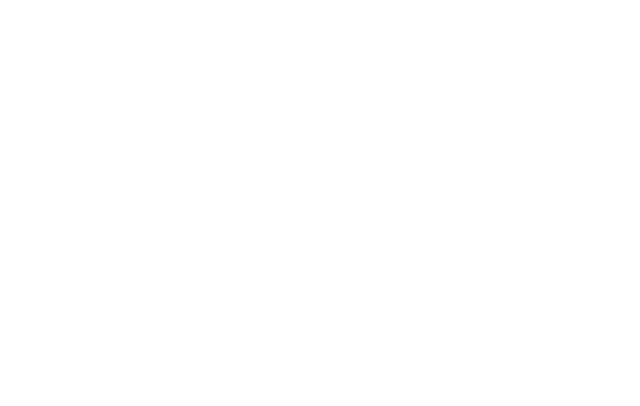
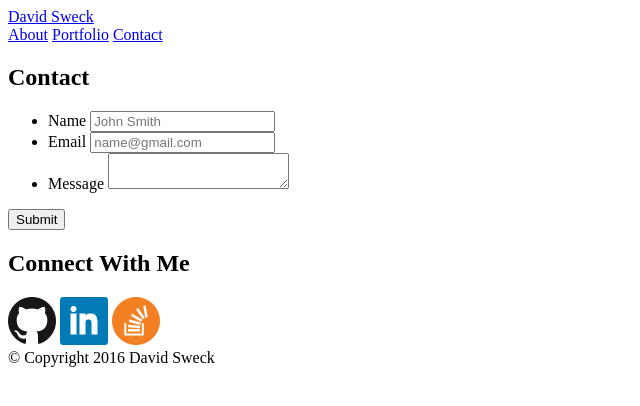
Before and after one commit to davidianapplesauce/Basic-Portfolio, a plain HTML site: page contact.html in a window 1280 px wide. Shown: the whole page, without its empty margins (0-640 px from the left). Drawn offline with Linux system fonts and the light colour scheme.

Commit message:
portfolio exercise

```diff
--- /dev/null
+++ b/assets/css/normalise.css
@@ -0,0 +1,341 @@
+/*! normalize.css v8.0.0 | MIT License | github.com/necolas/normalize.css */
+
+/* Document
+   ========================================================================== */
+
+/**
+ * 1. Correct the line height in all browsers.
+ * 2. Prevent adjustments of font size after orientation changes in iOS.
+ */
+
+ html {
+    line-height: 1.15; /* 1 */
+    -webkit-text-size-adjust: 100%; /* 2 */
+  }
+
+  /* Sections
+     ========================================================================== */
+
+  /**
+   * Remove the margin in all browsers.
+   */
+
+  body {
+    margin: 0;
+  }
+
+  /**
+   * Correct the font size and margin on `h1` elements within `section` and
+   * `article` contexts in Chrome, Firefox, and Safari.
+   */
+
+  h1 {
+    font-size: 2em;
+    margin: 0.67em 0;
+  }
+
+  /* Grouping content
+     ========================================================================== */
+
+  /**
+   * 1. Add the correct box sizing in Firefox.
+   * 2. Show the overflow in Edge and IE.
+   */
+
+  hr {
+    box-sizing: content-box; /* 1 */
+    height: 0; /* 1 */
+    overflow: visible; /* 2 */
+  }
+
+  /**
+   * 1. Correct the inheritance and scaling of font size in all browsers.
+   * 2. Correct the odd `em` font sizing in all browsers.
+   */
+
+  pre {
+    font-family: monospace, monospace; /* 1 */
+    font-size: 1em; /* 2 */
+  }
+
+  /* Text-level semantics
+     ========================================================================== */
+
+  /**
+   * Remove the gray background on active links in IE 10.
+   */
+
+  a {
+    background-color: transparent;
+  }
+
+  /**
+   * 1. Remove the bottom border in Chrome 57-
+   * 2. Add the correct text decoration in Chrome, Edge, IE, Opera, and Safari.
+   */
+
+  abbr[title] {
+    border-bottom: none; /* 1 */
+    text-decoration: underline; /* 2 */
+    text-decoration: underline dotted; /* 2 */
+  }
+
+  /**
+   * Add the correct font weight in Chrome, Edge, and Safari.
+   */
+
+  b,
+  strong {
+    font-weight: bolder;
+  }
+
+  /**
+   * 1. Correct the inheritance and scaling of font size in all browsers.
+   * 2. Correct the odd `em` font sizing in all browsers.
+   */
+
+  code,
+  kbd,
+  samp {
+    font-family: monospace, monospace; /* 1 */
+    font-size: 1em; /* 2 */
+  }
+
+  /**
+   * Add the correct font size in all browsers.
+   */
+
+  small {
+    font-size: 80%;
+  }
+
+  /**
+   * Prevent `sub` and `sup` elements from affecting the line height in
+   * all browsers.
+   */
+
+  sub,
+  sup {
+    font-size: 75%;
+    line-height: 0;
+    position: relative;
+    vertical-align: baseline;
+  }
+
+  sub {
+    bottom: -0.25em;
+  }
+
+  sup {
+    top: -0.5em;
+  }
+
+  /* Embedded content
+     ========================================================================== */
+
+  /**
+   * Remove the border on images inside links in IE 10.
+   */
+
+  img {
+    border-style: none;
+  }
+
+  /* Forms
+     ========================================================================== */
+
+  /**
+   * 1. Change the font styles in all browsers.
+   * 2. Remove the margin in Firefox and Safari.
+   */
+
+  button,
+  input,
+  optgroup,
+  select,
+  textarea {
+    font-family: inherit; /* 1 */
+    font-size: 100%; /* 1 */
+    line-height: 1.15; /* 1 */
+    margin: 0; /* 2 */
+  }
+
+  /**
+   * Show the overflow in IE.
+   * 1. Show the overflow in Edge.
+   */
+
+  button,
+  input { /* 1 */
+    overflow: visible;
+  }
+
+  /**
+   * Remove the inheritance of text transform in Edge, Firefox, and IE.
+   * 1. Remove the inheritance of text transform in Firefox.
+   */
+
+  button,
+  select { /* 1 */
+    text-transform: none;
+  }
+
+  /**
+   * Correct the inability to style clickable types in iOS and Safari.
+   */
+
+  button,
+  [type="button"],
+  [type="reset"],
+  [type="submit"] {
+    -webkit-appearance: button;
+  }
+
+  /**
+   * Remove the inner border and padding in Firefox.
+   */
+
+  button::-moz-focus-inner,
+  [type="button"]::-moz-focus-inner,
+  [type="reset"]::-moz-focus-inner,
+  [type="submit"]::-moz-focus-inner {
+    border-style: none;
+    padding: 0;
+  }
+
+  /**
+   * Restore the focus styles unset by the previous rule.
+   */
+
+  button:-moz-focusring,
+  [type="button"]:-moz-focusring,
+  [type="reset"]:-moz-focusring,
+  [type="submit"]:-moz-focusring {
+    outline: 1px dotted ButtonText;
+  }
+
+  /**
+   * Correct the padding in Firefox.
+   */
+
+  fieldset {
+    padding: 0.35em 0.75em 0.625em;
+  }
+
+  /**
+   * 1. Correct the text wrapping in Edge and IE.
+   * 2. Correct the color inheritance from `fieldset` elements in IE.
+   * 3. Remove the padding so developers are not caught out when they zero out
+   *    `fieldset` elements in all browsers.
+   */
+
+  legend {
+    box-sizing: border-box; /* 1 */
+    color: inherit; /* 2 */
+    display: table; /* 1 */
+    max-width: 100%; /* 1 */
+    padding: 0; /* 3 */
+    white-space: normal; /* 1 */
+  }
+
+  /**
+   * Add the correct vertical alignment in Chrome, Firefox, and Opera.
+   */
+
+  progress {
+    vertical-align: baseline;
+  }
+
+  /**
+   * Remove the default vertical scrollbar in IE 10+.
+   */
+
+  textarea {
+    overflow: auto;
+  }
+
+  /**
+   * 1. Add the correct box sizing in IE 10.
+   * 2. Remove the padding in IE 10.
+   */
+
+  [type="checkbox"],
+  [type="radio"] {
+    box-sizing: border-box; /* 1 */
+    padding: 0; /* 2 */
+  }
+
+  /**
+   * Correct the cursor style of increment and decrement buttons in Chrome.
+   */
+
+  [type="number"]::-webkit-inner-spin-button,
+  [type="number"]::-webkit-outer-spin-button {
+    height: auto;
+  }
+
+  /**
+   * 1. Correct the odd appearance in Chrome and Safari.
+   * 2. Correct the outline style in Safari.
+   */
+
+  [type="search"] {
+    -webkit-appearance: textfield; /* 1 */
+    outline-offset: -2px; /* 2 */
+  }
+
+  /**
+   * Remove the inner padding in Chrome and Safari on macOS.
+   */
+
+  [type="search"]::-webkit-search-decoration {
+    -webkit-appearance: none;
+  }
+
+  /**
+   * 1. Correct the inability to style clickable types in iOS and Safari.
+   * 2. Change font properties to `inherit` in Safari.
+   */
+
+  ::-webkit-file-upload-button {
+    -webkit-appearance: button; /* 1 */
+    font: inherit; /* 2 */
+  }
+
+  /* Interactive
+     ========================================================================== */
+
+  /*
+   * Add the correct display in Edge, IE 10+, and Firefox.
+   */
+
+  details {
+    display: block;
+  }
+
+  /*
+   * Add the correct display in all browsers.
+   */
+
+  summary {
+    display: list-item;
+  }
+
+  /* Misc
+     ========================================================================== */
+
+  /**
+   * Add the correct display in IE 10+.
+   */
+
+  template {
+    display: none;
+  }
+
+  /**
+   * Add the correct display in IE 10.
+   */
+
+  [hidden] {
+    display: none;
+  }
--- /dev/null
+++ b/assets/css/style.css
@@ -0,0 +1,3 @@
+* {
+    box-sizing: border-box;
+}
--- a/contact.html
+++ b/contact.html
@@ -0,0 +1,65 @@
+<!DOCTYPE html>
+<html lang="en">
+<head>
+    <meta charset="UTF-8">
+    <meta name="viewport" content="width=device-width, initial-scale=1.0">
+    <meta http-equiv="X-UA-Compatible" content="ie=edge">
+    <title>Contact Me!</title>
+</head>
+
+<body>
+    <header id="masthead">
+    <div class="container">
+        <a href="index.html" id="logo">David Sweck</a>
+        <nav>
+            <a href="index.html">About</a>
+            <a href="portfolio.html">Portfolio</a>
+            <a href="contact.html">Contact</a>
+        </nav>
+    </div>
+    </header>
+    <div id="main-container" class="container">
+        <section class="main-container">
+            <h1>Contact</h1>
+
+            <form id="contact-form">
+                <ul>
+                    <li>
+                        <label for="name">Name</label>
+                        <input type="text" name="name" id="name" placeholder="John Smith" required="placeholder">
+                    </li>
+                    <li>
+                            <label for="email">Email</label>
+                            <input type="text" name="email" id="email" placeholder="name@gmail.com" required="placeholder">
+                    </li>
+                    <li>
+                            <label for="message">Message</label>
+                            <textarea id="message" name="message" required="required"></textarea>
+                    </li>
+                </ul>
+                <input type="submit" name="Submit">
+            </form>
+
+
+        </section>
+
+        <section class="sidebar">
+            <div id="connect">
+                <h2>Connect With Me</h2>
+
+                <img src="assets/images/if_github_317712.png" class="social" alt="Github">
+                <img src="assets/images/if_square-linkedin_317725.png" class="social" alt="LinkedIn">
+                <img src="assets/images/if_stackoverflow_3069740.png" clas="social" alt="Stack Overflow">
+
+            </div>
+        </section>
+    </div>
+
+    <footer>
+        <div class="container">
+            &copy; Copyright 2016 David Sweck
+        </div>
+    </footer>
+
+</body>
+</html>
--- a/index.html
+++ b/index.html
@@ -4,7 +4,9 @@
     <meta charset="UTF-8">
     <meta name="viewport" content="width=device-width, initial-scale=1.0">
     <meta http-equiv="X-UA-Compatible" content="ie=edge">
-    <title>Porfolio Page</title>
+    <title>Portfolio Page</title>
+    <link rel="stylesheet" type="text/css" href="assets/css/normalise.css">
+    <link rel="stylesheet" type="text/css" href="assets/css/style.css">
 </head>
 
 <body>
@@ -13,8 +15,8 @@
         <a href="index.html" id="logo">David Sweck</a>
         <nav>
             <a href="index.html">About</a>
-            <a href="Portfolio">Portfolio</a>
-            <a href="Contact">Contact</a>
+            <a href="portfolio.html">Portfolio</a>
+            <a href="contact.html">Contact</a>
         </nav>
     </div>
     </header>
```
Also changed, not shown: portfolio.html (+3 -3 lines).
